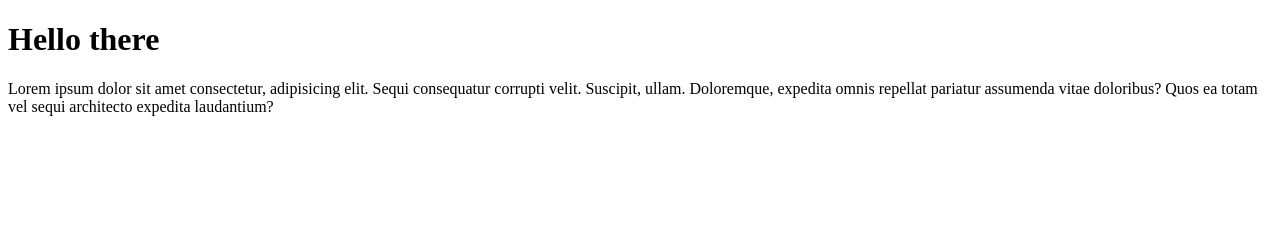
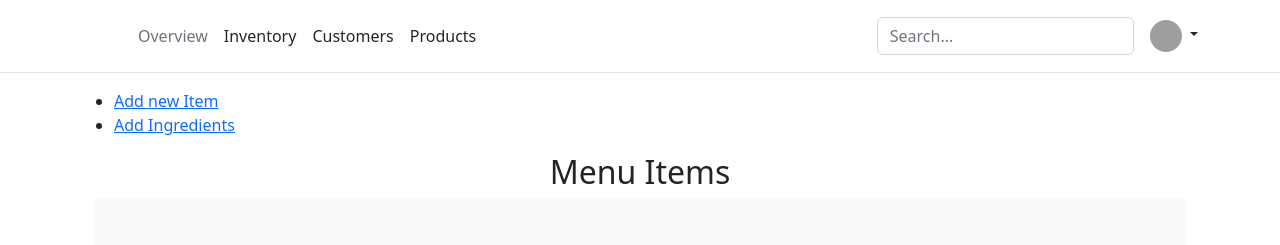
Before and after one commit to saijayanth59/tasteit, a Django app: page / in a window 1280 px wide. Shown: the top 245 px of the page. Before the commit the page ends 116 px from the top, so only its background shows below. Run offline with Django 5.2, Linux system fonts and the light colour scheme; data comes from the database, SQL or seed files in the repository; grey boxes are pictures that could not be loaded.

Commit message:
Working on Orders

```diff
--- a/base/models.py
+++ b/base/models.py
@@ -13,8 +13,21 @@ class Ingridient(models.Model):
         return self.name
 
 
+class Item(models.Model):
+    code = models.CharField(max_length=10)
+    name = models.CharField(max_length=30)
+    price = models.FloatField()
+    # img = URL
+    veg = models.BooleanField(default=None)
+
+    def __str__(self):
+        return self.name
+
+
 class IngridientPerItem(models.Model):
-    ingridient = models.ForeignKey(Ingridient, on_delete=models.CASCADE)
+    ingridient = models.ForeignKey(
+        Ingridient, on_delete=models.CASCADE, null=True)
+    item = models.ForeignKey(Item, on_delete=models.CASCADE,  null=True)
     # quantity means how much it required of ingrident
     quantity = models.PositiveIntegerField()
 
@@ -22,22 +35,9 @@ class IngridientPerItem(models.Model):
         return f"{self.ingridient}: {self.quantity}"
 
 
-class Item(models.Model):
-    code = models.CharField(max_length=10)
-    name = models.CharField(max_length=30)
-    price = models.FloatField()
-    # img = URL
-    ingridients = models.ManyToManyField(
-        IngridientPerItem, related_name='ingridients_per_item')
-    veg = models.BooleanField(default=None)
-
-    def __str__(self):
-        return self.name
-
-
 class Order(models.Model):
     # Need to think of on_delete
-    item = models.ForeignKey(Item, on_delete=models.CASCADE)
+    item = models.ForeignKey(Item, on_delete=models.CASCADE,  null=True)
     quantites = models.PositiveIntegerField()  # how many there are willing to buy
     bill = models.FloatField()
     ordered_start_time = models.DateTimeField(auto_now_add=True)
--- a/base/templates/base/home.html
+++ b/base/templates/base/home.html
@@ -1,17 +1,9 @@
-<!DOCTYPE html>
-<html lang="en">
-  <head>
-    <meta charset="UTF-8" />
-    <meta name="viewport" content="width=device-width, initial-scale=1.0" />
-    <title>Taste it</title>
-  </head>
-  <body>
-    <h1>{{ info }}</h1>
-    <p>
-      Lorem ipsum dolor sit amet consectetur, adipisicing elit. Sequi
-      consequatur corrupti velit. Suscipit, ullam. Doloremque, expedita omnis
-      repellat pariatur assumenda vitae doloribus? Quos ea totam vel sequi
-      architecto expedita laudantium?
-    </p>
-  </body>
-</html>
+{% extends 'main.html' %} {% block content %}
+<div class="container">
+  <ul>
+    <li><a href="{% url 'add-item' %}">Add new Item</a></li>
+    <li><a href="{% url 'add-ingredient' %}">Add Ingredients</a></li>
+  </ul>
+
+  {% include 'base/items.html' %} {% endblock %}
+</div>
--- /dev/null
+++ b/base/templates/base/items.html
@@ -0,0 +1,47 @@
+<div class="container">
+  <h2 class="text-center">Menu Items</h2>
+  <div class="album py-5 bg-light">
+    <div class="container">
+      <div class="row row-cols-1 row-cols-sm-2 row-cols-md-3 g-3">
+        {% for item in items %}
+        <div class="col">
+          <div class="card shadow-sm">
+            <img
+              src="https://images.unsplash.com/photo-1513104890138-7c749659a591?q=80&w=1470&auto=format&fit=crop&ixlib=rb-4.0.3&ixid=M3wxMjA3fDB8MHxwaG90by1wYWdlfHx8fGVufDB8fHx8fA%3D%3D"
+              class="card-img-top"
+              alt="..."
+            />
+
+            <div class="card-body">
+              <h3 class="card-title">{{item}}</h3>
+              <h5>Price: {{item.price}}</h5>
+              <p class="card-text">
+                This is a wider card with supporting text below as a natural
+                lead-in to additional content. This content is a little bit
+                longer.
+              </p>
+              <div class="d-flex justify-content-between align-items-center">
+                <div class="btn-group">
+                  <button
+                    type="button"
+                    class="btn btn-sm btn-outline-secondary"
+                  >
+                    View
+                  </button>
+                  <button
+                    type="button"
+                    class="btn btn-sm btn-outline-secondary"
+                  >
+                    Order
+                  </button>
+                </div>
+                <small class="text-muted">20 mins</small>
+              </div>
+            </div>
+          </div>
+        </div>
+        {% endfor %}
+      </div>
+    </div>
+  </div>
+</div>
--- /dev/null
+++ b/base/templates/base/place_order.html
@@ -0,0 +1,6 @@
+{% extends 'main.html' %} {% block content %}
+<form action="" method="POST">
+  {% csrf_token %} {{ form.as_p }}
+  <button type="submit">sumbit</button>
+</form>
+{% endblock %}
--- a/base/urls.py
+++ b/base/urls.py
@@ -2,5 +2,8 @@ from django.urls import path
 from . import views
 
 urlpatterns = [
-    path('', views.home, name='home')
+    path('', views.home, name='home'),
+    path('add-item', views.add_item, name='add-item'),
+    path('add-ingredient', views.add_ingredient, name='add-ingredient'),
+    path('place-order', views.place_order, name='place-order'),
 ]
--- a/base/views.py
+++ b/base/views.py
@@ -1,8 +1,62 @@
-from django.shortcuts import render
+from django.shortcuts import render, redirect
+from .models import Item, Ingridient, IngridientPerItem
+from .forms import ItemForm, IngredientForm, OrderForm
+# Create your views here.
 
-# Create your views here.
+# Home page
 
 
 def home(req):
-    context = {'info': 'Hello there'}
+    items = Item.objects.all()
+    context = {'items': items}
     return render(req, 'base/home.html', context)
+
+# Adding new Recipe
+
+
+def add_item(req):
+    form = ItemForm()
+    ingredients = Ingridient.objects.all()
+    if req.method == 'POST':
+        veg = req.POST.get('veg')
+        item = Item.objects.create(
+            code=req.POST.get('code'),
+            name=req.POST.get('name'),
+            price=req.POST.get('price'),
+            veg=(True if veg == 'on' else False)
+        )
+        required = req.POST.getlist('ingredients')
+        for name in required:
+            quantity = req.POST.get(name)
+            ingredient = Ingridient.objects.get(name=name)
+            IngridientPerItem.objects.create(
+                ingridient=ingredient,
+                item=item,
+                quantity=quantity
+            )
+
+        return redirect('home')
+    context = {'form': form, 'ingredients': ingredients}
+    return render(req, 'base/add_item.html', context)
+
+
+def add_ingredient(req):
+    form = IngredientForm()
+    ingredients = Ingridient.objects.all()
+    if req.method == 'POST':
+        ingredient = Ingridient.objects.create(
+            name=req.POST.get('name'),
+            price=req.POST.get('price'),
+            quantity=req.POST.get('quantity')
+        )
+        # return redirect()
+    context = {'form': form, 'ingredients': ingredients}
+    return render(req, 'base/add_ingredients.html', context)
+
+
+def place_order(req):
+    form = OrderForm()
+    if req.method == 'POST':
+        print(req.POST)
+    context = {'form': form}
+    return render(req, 'base/place_order.html', context)
--- /dev/null
+++ b/templates/header.html
@@ -0,0 +1,66 @@
+<header class="p-3 mb-3 border-bottom">
+  <div class="container">
+    <div
+      class="d-flex flex-wrap align-items-center justify-content-center justify-content-lg-start"
+    >
+      <a
+        href="/"
+        class="d-flex align-items-center mb-2 mb-lg-0 text-dark text-decoration-none"
+      >
+        <svg
+          class="bi me-2"
+          width="40"
+          height="32"
+          role="img"
+          aria-label="Bootstrap"
+        >
+          <use xlink:href="#bootstrap"></use>
+        </svg>
+      </a>
+
+      <ul
+        class="nav col-12 col-lg-auto me-lg-auto mb-2 justify-content-center mb-md-0"
+      >
+        <li>
+          <a href="#" class="nav-link px-2 link-secondary">Overview</a>
+        </li>
+        <li><a href="#" class="nav-link px-2 link-dark">Inventory</a></li>
+        <li><a href="#" class="nav-link px-2 link-dark">Customers</a></li>
+        <li><a href="#" class="nav-link px-2 link-dark">Products</a></li>
+      </ul>
+
+      <form class="col-12 col-lg-auto mb-3 mb-lg-0 me-lg-3" role="search">
+        <input
+          type="search"
+          class="form-control"
+          placeholder="Search..."
+          aria-label="Search"
+        />
+      </form>
+
+      <div class="dropdown text-end">
+        <a
+          href="#"
+          class="d-block link-dark text-decoration-none dropdown-toggle"
+          data-bs-toggle="dropdown"
+          aria-expanded="false"
+        >
+          <img
+            src="https://github.com/mdo.png"
+            alt="mdo"
+            width="32"
+            height="32"
+            class="rounded-circle"
+          />
+        </a>
+        <ul class="dropdown-menu text-small" style="">
+          <li><a class="dropdown-item" href="#">New project...</a></li>
+          <li><a class="dropdown-item" href="#">Settings</a></li>
+          <li><a class="dropdown-item" href="#">Profile</a></li>
+          <li><hr class="dropdown-divider" /></li>
+          <li><a class="dropdown-item" href="#">Sign out</a></li>
+        </ul>
+      </div>
+    </div>
+  </div>
+</header>
--- /dev/null
+++ b/templates/main.html
@@ -0,0 +1,33 @@
+<!DOCTYPE html>
+<html lang="en">
+  <head>
+    <meta charset="UTF-8" />
+    <meta name="viewport" content="width=device-width, initial-scale=1.0" />
+    <title>Taste it</title>
+    <link
+      href="https://cdn.jsdelivr.net/npm/bootstrap@5.2.3/dist/css/bootstrap.min.css"
+      rel="stylesheet"
+      integrity="sha384-rbsA2VBKQhggwzxH7pPCaAqO46MgnOM80zW1RWuH61DGLwZJEdK2Kadq2F9CUG65"
+      crossorigin="anonymous"
+    />
+  </head>
+  <body>
+    {% include 'header.html' %} {% block content %} {% endblock %}
+
+    <script
+      src="https://cdn.jsdelivr.net/npm/bootstrap@5.2.3/dist/js/bootstrap.bundle.min.js"
+      integrity="sha384-kenU1KFdBIe4zVF0s0G1M5b4hcpxyD9F7jL+jjXkk+Q2h455rYXK/7HAuoJl+0I4"
+      crossorigin="anonymous"
+    ></script>
+    <script
+      src="https://cdn.jsdelivr.net/npm/@popperjs/core@2.11.6/dist/umd/popper.min.js"
+      integrity="sha384-oBqDVmMz9ATKxIep9tiCxS/Z9fNfEXiDAYTujMAeBAsjFuCZSmKbSSUnQlmh/jp3"
+      crossorigin="anonymous"
+    ></script>
+    <script
+      src="https://cdn.jsdelivr.net/npm/bootstrap@5.2.3/dist/js/bootstrap.min.js"
+      integrity="sha384-cuYeSxntonz0PPNlHhBs68uyIAVpIIOZZ5JqeqvYYIcEL727kskC66kF92t6Xl2V"
+      crossorigin="anonymous"
+    ></script>
+  </body>
+</html>
```
Also changed, not shown: base/forms.py (added, +23 -0 lines), base/templates/base/add_ingredients.html (added, +13 -0 lines), base/templates/base/add_item.html (added, +7 -0 lines), base/templates/base/select_multiple.html (added, +57 -0 lines), base/migrations/0003_remove_item_ingridients_ingridientperitem_item_and_more.py (added), db.sqlite3.
